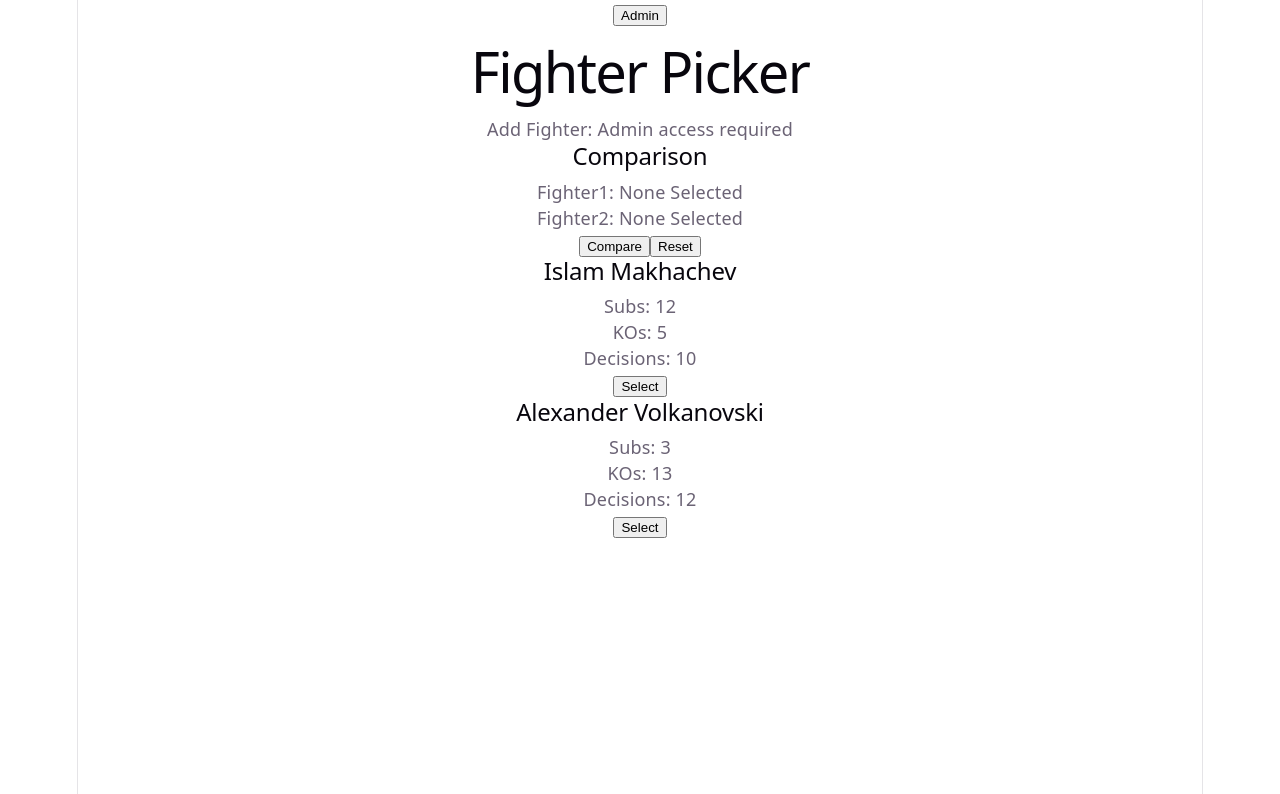
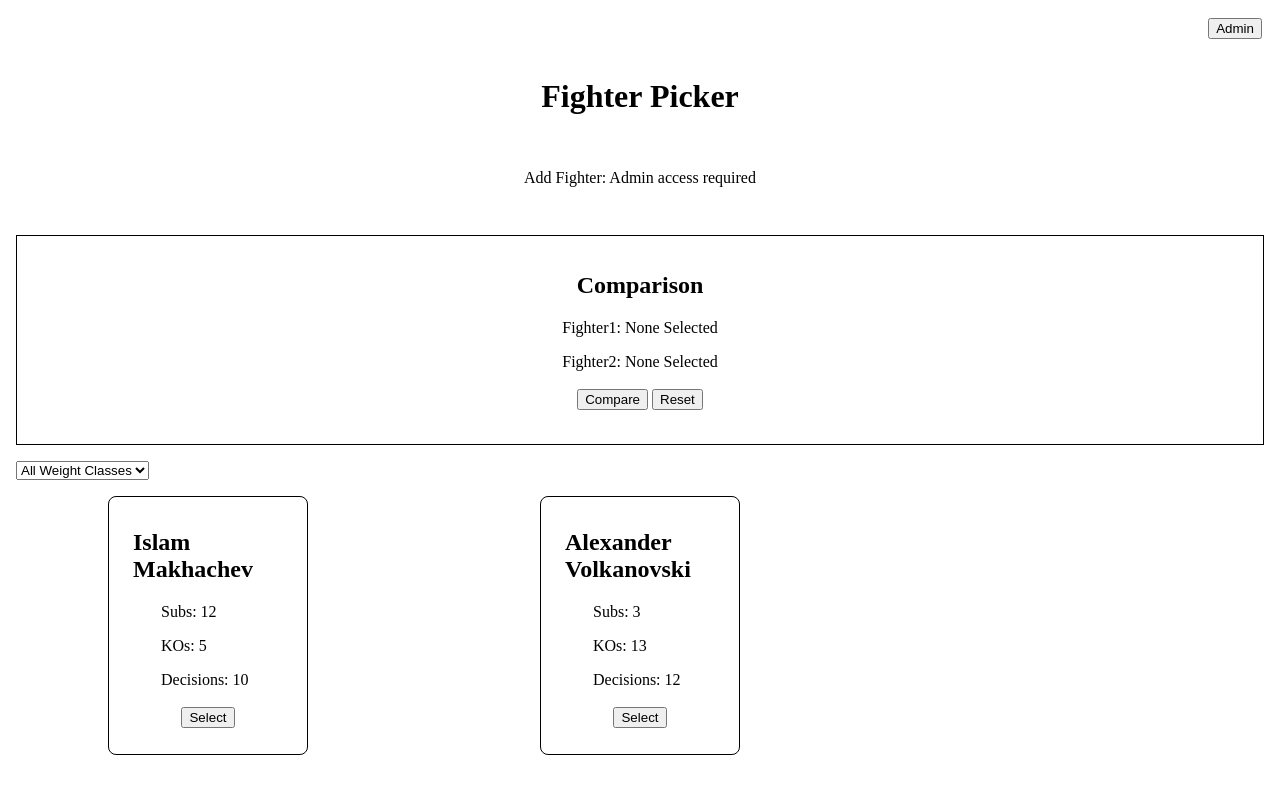
Before and after one commit to jackotech67/Fight-Picker, a React (Vite) app: page / in a window 1280 px wide. Shown: the top 794 px of the page. Built offline with nearby package versions, Linux system fonts and the light colour scheme.

Commit message:
Styles, weightclass update
Removed default styles and replaced with my own. Introduced weight class and filter by weight

```diff
--- a/src/AddFighterForm.jsx
+++ b/src/AddFighterForm.jsx
@@ -1,13 +1,14 @@
 function AddFighterForm({
     firstName, setFirstName,
     lastName, setLastName,
+    weightClass, setWeightClass,
     submissions, setSubmissions,
     knockouts, setKnockouts,
     decisions, setDecisions,
-    addFighter, editingIndex
+    addFighter, editingId
 }) {
     return (
-        <div>
+        <div className="fighter-form">
             <h2>Add Fighter Form</h2>
             <input
             value={firstName}
@@ -18,6 +19,11 @@ function AddFighterForm({
             value={lastName}
             onChange={(e) => setLastName(e.target.value)}
             placeholder='Last Name'
+        />
+        <input
+            value={weightClass}
+            onChange={(e) => setWeightClass(e.target.value)}
+            placeholder="Weight Class"
         />
         <input
             type="number"
@@ -38,7 +44,7 @@ function AddFighterForm({
             placeholder='Decisions'
         />
         <button onClick={addFighter}>
-            {editingIndex === null ? "Add Fighter" : "Save changes"}
+            {editingId === null ? "Add Fighter" : "Save changes"}
         </button>
         </div>
     );
--- a/src/App.css
+++ b/src/App.css
@@ -1,184 +1,66 @@
-.counter {
-  font-size: 16px;
-  padding: 5px 10px;
-  border-radius: 5px;
-  color: var(--accent);
-  background: var(--accent-bg);
-  border: 2px solid transparent;
-  transition: border-color 0.3s;
-  margin-bottom: 24px;
-
-  &:hover {
-    border-color: var(--accent-border);
-  }
-  &:focus-visible {
-    outline: 2px solid var(--accent);
-    outline-offset: 2px;
-  }
+.navbar {
+  display: flex;
+  justify-content: flex-end;
+  padding: 1rem;
+}
+.navbar button {
+  margin: 0.125rem;
 }
 
-.hero {
-  position: relative;
-
-  .base,
-  .framework,
-  .vite {
-    inset-inline: 0;
-    margin: 0 auto;
-  }
-
-  .base {
-    width: 170px;
-    position: relative;
-    z-index: 0;
-  }
-
-  .framework,
-  .vite {
-    position: absolute;
-  }
-
-  .framework {
-    z-index: 1;
-    top: 34px;
-    height: 28px;
-    transform: perspective(2000px) rotateZ(300deg) rotateX(44deg) rotateY(39deg)
-      scale(1.4);
-  }
-
-  .vite {
-    z-index: 0;
-    top: 107px;
-    height: 26px;
-    width: auto;
-    transform: perspective(2000px) rotateZ(300deg) rotateX(40deg) rotateY(39deg)
-      scale(0.8);
-  }
+.title {
+  text-align: center;
 }
 
-#center {
-  display: flex;
-  flex-direction: column;
-  gap: 25px;
-  place-content: center;
-  place-items: center;
-  flex-grow: 1;
-
-  @media (max-width: 1024px) {
-    padding: 32px 20px 24px;
-    gap: 18px;
-  }
+.add-fighter-wrapper {
+  text-align: center;
+  margin: 1rem;
+  padding: 1rem;
+}
+.fighter-form input {
+  margin: 0.125rem;
+}
+.fighter-form button {
+  margin: 0.125rem;
 }
 
-#next-steps {
-  display: flex;
-  border-top: 1px solid var(--border);
-  text-align: left;
-
-  & > div {
-    flex: 1 1 0;
-    padding: 32px;
-    @media (max-width: 1024px) {
-      padding: 24px 20px;
-    }
-  }
-
-  .icon {
-    margin-bottom: 16px;
-    width: 22px;
-    height: 22px;
-  }
-
-  @media (max-width: 1024px) {
-    flex-direction: column;
-    text-align: center;
-  }
+.fighter-card {
+  border: 1px solid black;
+  margin: 1rem;
+  padding: 1.5rem;
+  padding-top: 0.75rem;
+  width: 200px;
+  border-radius: 8px;
+}
+.fighter-record {
+  padding-left: 1.75rem;
+}
+.select-button {
+  text-align: center;
+}
+.admin-buttons {
+  text-align: center;
+}
+.fighter-card button {
+  margin: 0.125rem;
 }
 
-#docs {
-  border-right: 1px solid var(--border);
-
-  @media (max-width: 1024px) {
-    border-right: none;
-    border-bottom: 1px solid var(--border);
-  }
+.comparison-wrapper {
+  border: 1.5px solid black;
+  margin: 1rem;
+  padding: 1rem;
+  padding-bottom: 2rem;
+  text-align: center;
+}
+.comparison-wrapper button {
+  margin: 0.125rem;
 }
 
-#next-steps ul {
-  list-style: none;
-  padding: 0;
-  display: flex;
-  gap: 8px;
-  margin: 32px 0 0;
-
-  .logo {
-    height: 18px;
-  }
-
-  a {
-    color: var(--text-h);
-    font-size: 16px;
-    border-radius: 6px;
-    background: var(--social-bg);
-    display: flex;
-    padding: 6px 12px;
-    align-items: center;
-    gap: 8px;
-    text-decoration: none;
-    transition: box-shadow 0.3s;
-
-    &:hover {
-      box-shadow: var(--shadow);
-    }
-    .button-icon {
-      height: 18px;
-      width: 18px;
-    }
-  }
-
-  @media (max-width: 1024px) {
-    margin-top: 20px;
-    flex-wrap: wrap;
-    justify-content: center;
-
-    li {
-      flex: 1 1 calc(50% - 8px);
-    }
-
-    a {
-      width: 100%;
-      justify-content: center;
-      box-sizing: border-box;
-    }
-  }
+.select-weight-class-button {
+  margin-left: 1rem;
 }
-
-#spacer {
-  height: 88px;
-  border-top: 1px solid var(--border);
-  @media (max-width: 1024px) {
-    height: 48px;
-  }
+.fighter-list {
+  display: grid;
+  grid-template-columns: repeat(3, 1fr);
+  justify-items: center;
+  gap: 1rem;
 }
-
-.ticks {
-  position: relative;
-  width: 100%;
-
-  &::before,
-  &::after {
-    content: '';
-    position: absolute;
-    top: -4.5px;
-    border: 5px solid transparent;
-  }
-
-  &::before {
-    left: 0;
-    border-left-color: var(--border);
-  }
-  &::after {
-    right: 0;
-    border-right-color: var(--border);
-  }
-}
--- a/src/App.jsx
+++ b/src/App.jsx
@@ -8,8 +8,10 @@ function App() {
 
   const [fighters, setFighters] = useState([
     {
+      id: crypto.randomUUID(),
       firstName: "Islam",
       lastName: "Makhachev",
+      weightClass: "Lightweight",
       record: {
         submissions: 12,
         knockouts: 5,
@@ -17,8 +19,10 @@ function App() {
       }
     },
     {
+      id: crypto.randomUUID(),
       firstName: "Alexander",
       lastName: "Volkanovski",
+      weightClass: "Featherweight",
       record: {
         submissions: 3,
         knockouts: 13,
@@ -33,7 +37,13 @@ function App() {
   const [knockouts, setKnockouts] = useState("");
   const [decisions, setDecisions] = useState("");
 
-  const [editingIndex, setEditingIndex] = useState(null);
+  const [weightClass, setWeightClass] = useState("");
+  const [selectedWeightClass, setSelectedWeightClass] = useState("All");
+  const filteredFighters = selectedWeightClass === "All"
+    ? fighters
+    : fighters.filter((fighter) => fighter.weightClass === selectedWeightClass);
+
+  const [editingId, setEditingId] = useState(null);
   const [fighter1, setFighter1] = useState(null);
   const [fighter2, setFighter2] = useState(null);
   const [showComparison, setShowComparison] = useState(false);
@@ -42,13 +52,15 @@ function App() {
   const [adminMessage, setAdminMessage] = useState("");
 
   function addFighter() {
-    if (editingIndex !== null){
+    if (editingId !== null){
       setFighters(
-        fighters.map((fighter, index) => {
-          if (index === editingIndex) {
+        fighters.map((fighter) => {
+          if (fighter.id === editingId) {
             return {
+              ...fighter,
               firstName,
               lastName,
+              weightClass,
               record: {
                 submissions,
                 knockouts,
@@ -59,13 +71,16 @@ function App() {
           return fighter;
         })
       )
+      setEditingId(null);
     }
     else {
       setFighters([
         ...fighters,
         {
+          id: crypto.randomUUID(),
           firstName,
           lastName,
+          weightClass,
           record: {
             submissions,
             knockouts,
@@ -77,22 +92,24 @@ function App() {
 
     setFirstName("");
     setLastName("");
+    setWeightClass("");
     setSubmissions("");
     setKnockouts("");
     setDecisions("");
   }
 
-  function deleteFighter(indexToDelete) {
-    setFighters(fighters.filter((fighter, index) => index !== indexToDelete));
+  function deleteFighter(idToDelete) {
+    setFighters(fighters.filter((fighter) => fighter.id !== idToDelete));
   }
 
   function startEditing(fighter, index) {
     setFirstName(fighter.firstName);
     setLastName(fighter.lastName);
+    setWeightClass(fighter.weightClass);
     setSubmissions(fighter.record.submissions);
     setKnockouts(fighter.record.knockouts);
     setDecisions(fighter.record.decisions);
-    setEditingIndex(index)
+    setEditingId(fighter.id);
   }
 
   function selectFighter(fighter) {
@@ -135,13 +152,17 @@ function App() {
         lockAdmin={lockAdmin}
         isAdmin={isAdmin}
       />
-      <h1>Fighter Picker</h1>
+      <h1 className='title'>Fighter Picker</h1>
+
+      <div className="add-fighter-wrapper">
         {isAdmin ? (
           <AddFighterForm
             firstName={firstName}
             setFirstName={setFirstName}
             lastName={lastName}
             setLastName={setLastName}
+            weightClass={weightClass}
+            setWeightClass={setWeightClass}
             submissions={submissions}
             setSubmissions={setSubmissions}
             knockouts={knockouts}
@@ -149,13 +170,14 @@ function App() {
             decisions={decisions}
             setDecisions={setDecisions}
             addFighter={addFighter}
-          editingIndex={editingIndex}
+            editingId={editingId}
           />
         ) : (
           <p>
             Add Fighter: {adminMessage || "Admin access required"}
           </p>
         )}
+      </div>
 
       <div className='comparison-wrapper'>
         <h2>Comparison</h2>
@@ -186,9 +208,26 @@ function App() {
 
       </div> {/* comparison wrap */}
 
-      {fighters.map((fighter, index) => (
+        <select
+          className='select-weight-class-button'
+          value={selectedWeightClass}
+          onChange={(e) => setSelectedWeightClass(e.target.value)}
+        >
+          <option value="All">All Weight Classes</option>
+          <option value="Flyweight">Flyweight</option>
+          <option value="Bantamweight">Bantamweight</option>
+          <option value="Featherweight">Featherweight</option>
+          <option value="Lightweight">Lightweight</option>
+          <option value="Welterweight">Welterweight</option>
+          <option value="Middleweight">Middleweight</option>
+          <option value="Light Heavyweight">Light Heavyweight</option>
+          <option value="Heavyweight">Heavyweight</option>
+
+        </select>
+      <div className="fighter-list">
+        {filteredFighters.map((fighter, index) => (
           <FighterCard
-          key={index}
+            key={fighter.id}
             fighter={fighter}
             index={index}
             deleteFighter={deleteFighter}
@@ -197,6 +236,7 @@ function App() {
             isAdmin={isAdmin}
           />
         ))}
+      </div>
 
 
 
--- a/src/Navbar.jsx
+++ b/src/Navbar.jsx
@@ -2,7 +2,7 @@ function Navbar ({
     unlockAdmin, lockAdmin, isAdmin
 }) {
     return (
-        <nav>
+        <nav className="navbar">
             <button onClick={unlockAdmin}>
                 Admin
             </button>
--- a/src/fighterCard.jsx
+++ b/src/fighterCard.jsx
@@ -7,24 +7,29 @@ function FighterCard ({
     isAdmin
 }) {
     return (
-        <div>
+        <div className="fighter-card">
             <h2>{fighter.firstName} {fighter.lastName}</h2>
+            <div className="fighter-record">
                 <p>Subs: {fighter.record.submissions}</p>
                 <p>KOs: {fighter.record.knockouts}</p>
                 <p>Decisions: {fighter.record.decisions}</p>
+            </div>
 
+            <div className="select-button">
                 <button onClick={() => selectFighter(fighter)}>
                     Select
                 </button>
+            </div>
+
             {isAdmin && (
-                <>
-                    <button onClick={() => deleteFighter(index)}>
+                <div className="admin-buttons">
+                    <button onClick={() => deleteFighter(fighter.id)}>
                         Delete
                     </button>
-                    <button onClick={() => startEditing(fighter, index)}>
+                    <button onClick={() => startEditing(fighter)}>
                         Edit
                     </button>
-                </>
+                </div>
             )}
         </div>
     );
--- a/src/index.css
+++ b/src/index.css
@@ -1,111 +1,6 @@
-:root {
-  --text: #6b6375;
-  --text-h: #08060d;
-  --bg: #fff;
-  --border: #e5e4e7;
-  --code-bg: #f4f3ec;
-  --accent: #aa3bff;
-  --accent-bg: rgba(170, 59, 255, 0.1);
-  --accent-border: rgba(170, 59, 255, 0.5);
-  --social-bg: rgba(244, 243, 236, 0.5);
-  --shadow:
-    rgba(0, 0, 0, 0.1) 0 10px 15px -3px, rgba(0, 0, 0, 0.05) 0 4px 6px -2px;
-
-  --sans: system-ui, 'Segoe UI', Roboto, sans-serif;
-  --heading: system-ui, 'Segoe UI', Roboto, sans-serif;
-  --mono: ui-monospace, Consolas, monospace;
-
-  font: 18px/145% var(--sans);
-  letter-spacing: 0.18px;
-  color-scheme: light dark;
-  color: var(--text);
-  background: var(--bg);
-  font-synthesis: none;
-  text-rendering: optimizeLegibility;
-  -webkit-font-smoothing: antialiased;
-  -moz-osx-font-smoothing: grayscale;
-
-  @media (max-width: 1024px) {
-    font-size: 16px;
-  }
+* {
+  box-sizing: border-box;
 }
-
-@media (prefers-color-scheme: dark) {
-  :root {
-    --text: #9ca3af;
-    --text-h: #f3f4f6;
-    --bg: #16171d;
-    --border: #2e303a;
-    --code-bg: #1f2028;
-    --accent: #c084fc;
-    --accent-bg: rgba(192, 132, 252, 0.15);
-    --accent-border: rgba(192, 132, 252, 0.5);
-    --social-bg: rgba(47, 48, 58, 0.5);
-    --shadow:
-      rgba(0, 0, 0, 0.4) 0 10px 15px -3px, rgba(0, 0, 0, 0.25) 0 4px 6px -2px;
-  }
-
-  #social .button-icon {
-    filter: invert(1) brightness(2);
-  }
-}
-
 body {
   margin: 0;
 }
-
-#root {
-  width: 1126px;
-  max-width: 100%;
-  margin: 0 auto;
-  text-align: center;
-  border-inline: 1px solid var(--border);
-  min-height: 100svh;
-  display: flex;
-  flex-direction: column;
-  box-sizing: border-box;
-}
-
-h1,
-h2 {
-  font-family: var(--heading);
-  font-weight: 500;
-  color: var(--text-h);
-}
-
-h1 {
-  font-size: 56px;
-  letter-spacing: -1.68px;
-  margin: 32px 0;
-  @media (max-width: 1024px) {
-    font-size: 36px;
-    margin: 20px 0;
-  }
-}
-h2 {
-  font-size: 24px;
-  line-height: 118%;
-  letter-spacing: -0.24px;
-  margin: 0 0 8px;
-  @media (max-width: 1024px) {
-    font-size: 20px;
-  }
-}
-p {
-  margin: 0;
-}
-
-code,
-.counter {
-  font-family: var(--mono);
-  display: inline-flex;
-  border-radius: 4px;
-  color: var(--text-h);
-}
-
-code {
-  font-size: 15px;
-  line-height: 135%;
-  padding: 4px 8px;
-  background: var(--code-bg);
-}
```
Lines whose indentation alone changed are shown as unchanged.
